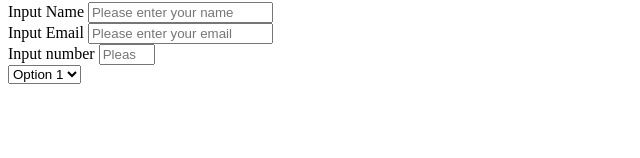
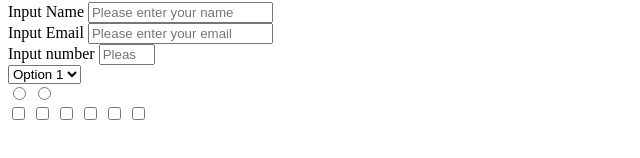
Before and after one commit to maziigwe/Microverse-Project, a plain HTML site: page index.html in a window 1280 px wide. Shown: the part 130-288 px from the top of the page, without its empty margins (0-640 px from the left). Drawn offline with Linux system fonts and the light colour scheme.

Commit message:
checkbox

```diff
--- a/index.html
+++ b/index.html
@@ -39,6 +39,20 @@
         </option>
         <option>Option 2</option>
       </select>
+
+      <div>
+      <input type="radio" id="radio1" name="radio"/>
+      <input type="radio" id="radio2" name="radio"/>
+      </div>
+
+      <div>
+      <input type="checkbox" id="check1" name="checkValue1" value="check1"/>
+      <input type="checkbox" id="check2" name="checkValue2" value="check2"/>
+      <input type="checkbox" id="check3" name="checkValue3" value="check3"/>
+      <input type="checkbox" id="check4" name="checkValue4" value="check4"/>
+      <input type="checkbox" id="check5" name="checkValue5" value="check5"/>
+      <input type="checkbox" id="check6" name="checkValue6" value="check6"/>
+      </div>
     </div>
   </form>
 
```
